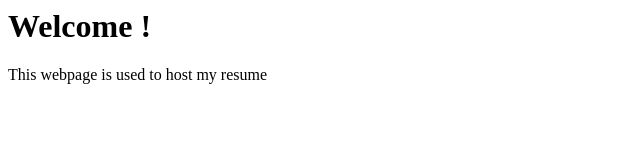
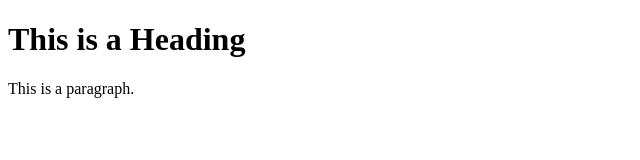
Before and after one commit to bliisful/MarkAnthony, a plain HTML site: page index.html in a window 1280 px wide. Shown: the whole page, without its empty margins (0-640 px from the left). Drawn offline with Linux system fonts and the light colour scheme.

Commit message:
Update index.html

```diff
--- a/index.html
+++ b/index.html
@@ -1,2 +1,12 @@
-<h1>Welcome !</h1>
-<p>This webpage is used to host my resume</p>
+<!DOCTYPE html>
+<html>
+<head>
+<title>Page Title</title>
+</head>
+<body>
+
+<h1>This is a Heading</h1>
+<p>This is a paragraph.</p>
+
+</body>
+</html>
```
